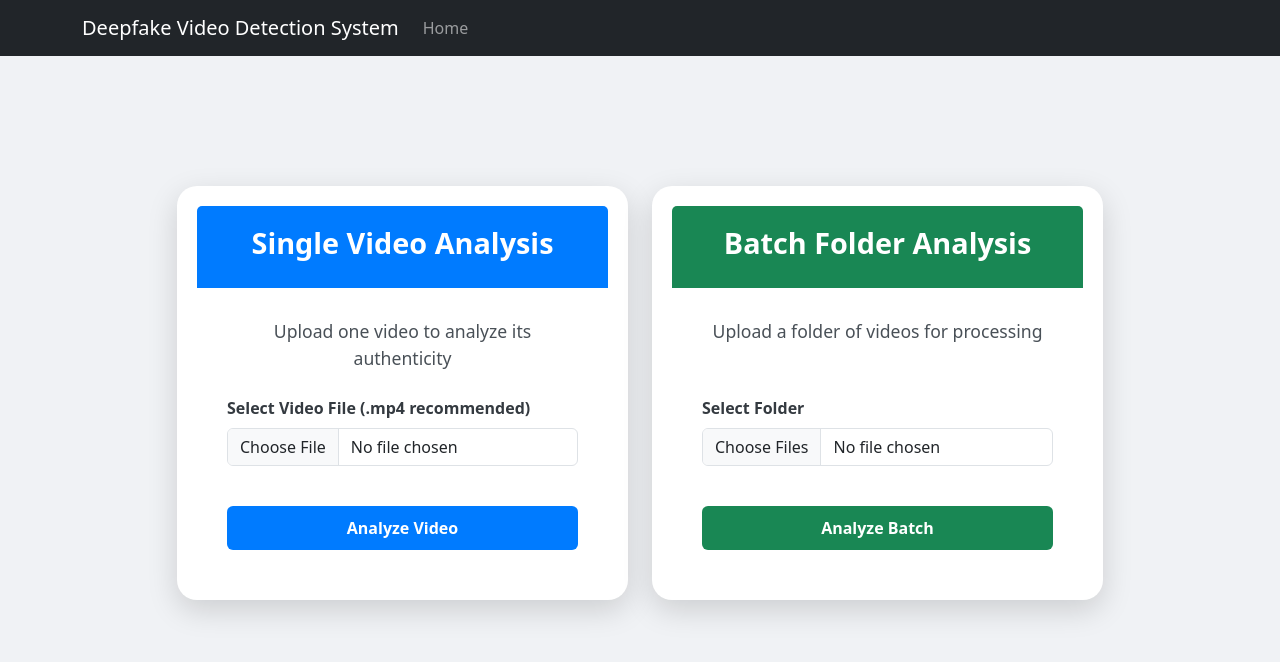
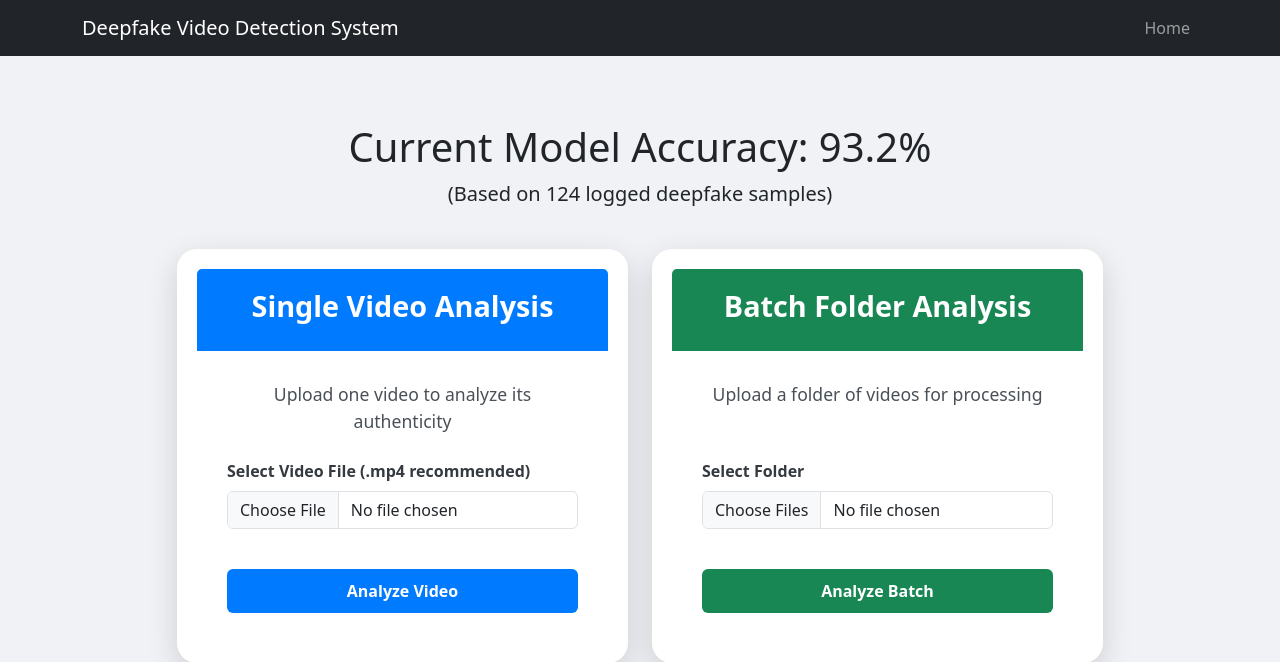
Before and after one commit to OMEGA-5656/Deepfake-Video-Detection, a Flask app: page / in a window 1280 px wide. Shown: the top 662 px of the page. Run offline with Flask 3, Linux system fonts and the light colour scheme; some libraries are stand-ins or nearby versions.

Commit message:
added accuracy calc,displaying func,div

```diff
--- a/main.py
+++ b/main.py
@@ -57,13 +57,124 @@ except Exception as e:
     print("[Deepfake Detection] Models will be loaded on first video analysis request")
 
 
+def calculate_accuracy():
+    """
+    Calculates the deepfake detection accuracy based on result.txt.
+    Assumes all videos in the log are deepfakes (Ground Truth = True).
+    """
+    try:
+        total_predictions = 0
+        correct_predictions = 0
+
+        # Ensure the log file exists
+        if not os.path.exists('result.txt'):
+            return "N/A (result.txt not found)"
+
+        with open('result.txt', 'r') as f:
+            for line in f:
+                line = line.strip()
+
+                # Check for valid log lines (e.g., "filename.mp4:True" or "filename.mp4:False")
+                # Skip comments, empty lines, or lines without a colon
+                if not line or line.startswith('#') or ':' not in line:
+                    continue
+
+                parts = line.split(':')
+                if len(parts) < 2:
+                    continue
+
+                # Get the last part as the prediction
+                prediction_str = parts[-1].strip()
+
+                # Ensure it's a valid boolean prediction
+                if prediction_str not in ['True', 'False']:
+                    continue
+
+                total_predictions += 1
+
+                # Ground truth is always True (all are deepfakes)
+                # A correct prediction is when the model also said "True"
+                if prediction_str == 'True':
+                    correct_predictions += 1
+
+        if total_predictions == 0:
+            return "N/A (No results)"
+
+        # Calculate accuracy and format to one decimal place
+        accuracy = (correct_predictions / total_predictions) * 100
+        return f"{accuracy:.1f}" # Return as formatted string "92.7"
+
+    except Exception as e:
+        print(f"[Accuracy Calc] Error: {e}")
+        traceback.print_exc()
+        return "N/A (Error)"
+
+def calculate_accuracy():
+    """
+    Calculates the deepfake detection accuracy based on result.txt.
+    Assumes all videos in the log are deepfakes (Ground Truth = True).
+    """
+    try:
+        total_predictions = 0
+        correct_predictions = 0
+
+        # Ensure the log file exists
+        if not os.path.exists('result.txt'):
+            return "N/A (result.txt not found)"
+
+        with open('result.txt', 'r') as f:
+            for line in f:
+                line = line.strip()
+
+                # Check for valid log lines (e.g., "filename.mp4:True" or "filename.mp4:False")
+                # Skip comments, empty lines, or lines without a colon
+                if not line or line.startswith('#') or ':' not in line:
+                    continue
+
+                parts = line.split(':')
+                if len(parts) < 2:
+                    continue
+
+                # Get the last part as the prediction
+                prediction_str = parts[-1].strip()
+
+                # Ensure it's a valid boolean prediction
+                if prediction_str not in ['True', 'False']:
+                    continue
+
+                total_predictions += 1
+
+                # Ground truth is always True (all are deepfakes)
+                # A correct prediction is when the model also said "True"
+                if prediction_str == 'True':
+                    correct_predictions += 1
+
+        if total_predictions == 0:
+            return "N/A (No results)"
+
+        # Calculate accuracy and format to one decimal place
+        accuracy = (correct_predictions / total_predictions) * 100
+        return f"{accuracy:.1f}" # Return as formatted string "92.7"
+
+    except Exception as e:
+        print(f"[Accuracy Calc] Error: {e}")
+        traceback.print_exc()
+        return "N/A (Error)"
+
 @app.route('/')
 def index():
     """
     Render the main upload page for Deepfake Detection.
     Users can upload a single video or a folder for batch analysis.
+
+    NOW INCLUDES ACCURACY CALCULATION.
     """
-    return render_template('index.html')
+    print("[Deepfake Detection] Calculating accuracy for homepage...")
+    current_accuracy = calculate_accuracy()
+    print(f"[Deepfake Detection] Current accuracy: {current_accuracy}%")
+
+    # Pass the calculated accuracy to the template
+    return render_template('index.html', accuracy=current_accuracy)
 
 
 @app.route('/video/<filename>')
--- a/templates/index.html
+++ b/templates/index.html
@@ -1,5 +1,6 @@
 <!DOCTYPE html>
 <html lang="en">
+
 <head>
     <meta charset="UTF-8">
     <meta name="viewport" content="width=device-width, initial-scale=1">
@@ -14,6 +15,7 @@
             display: flex;
             flex-direction: column; /* Allows footer to be pinned */
         }
+
         .main-content {
             flex-grow: 1;
             display: flex;
@@ -32,20 +34,24 @@
             background: white;
             padding: 20px;
         }
+
         .card-header {
             background-color: #007bff; /* Primary blue */
             border-radius: 20px 20px 0 0;
             padding: 20px;
             border-bottom: none;
         }
+
         .card-header.batch {
             background-color: #198754; /* Green for batch */
         }
+
         .card-title {
             color: #ffffff;
             font-size: 1.8rem;
             font-weight: 700;
         }
+
         .card-body {
             padding: 30px; /* Increased internal padding */
         }
@@ -63,6 +69,7 @@
             font-weight: 600;
             color: #343a40;
         }
+
         .btn-primary {
             background-color: #007bff;
             border: none;
@@ -71,9 +78,11 @@
             transition: background-color 0.3s ease;
             width: 100%; /* Full width button */
         }
+
         .btn-primary:hover {
             background-color: #0056b3;
         }
+
         .btn-success {
             background-color: #198754;
             border: none;
@@ -82,6 +91,7 @@
             transition: background-color 0.3s ease;
             width: 100%;
         }
+
         .btn-success:hover {
             background-color: #157347;
         }
@@ -97,6 +107,7 @@
         }
     </style>
 </head>
+
 <body>
 
     <nav class="navbar navbar-expand-lg navbar-dark bg-dark">
@@ -106,7 +117,7 @@
                 <span class="navbar-toggler-icon"></span>
             </button>
             <div class="collapse navbar-collapse" id="navbarNav">
-            <ul class="navbar-nav ml-auto">
+                <ul class="navbar-nav ms-auto">
                     <li class="nav-item">
                         <a class="nav-link" href="#">Home</a>
                     </li>
@@ -117,7 +128,7 @@
 
     <div class="container main-content">
         <div class="row w-100 justify-content-center">
-        <!-- Flash Messages -->
+
             {% with messages = get_flashed_messages() %}
                 {% if messages %}
                     <div class="col-12 col-md-10 col-lg-8">
@@ -131,7 +142,11 @@
                 {% endif %}
             {% endwith %}
 
-        <!-- Single File Upload -->
+            <div class="col-12 text-center mb-4">
+                <h2 class="display-6">Current Model Accuracy: <strong>{{ accuracy }}%</strong></h2>
+                <p class="lead">(Based on 124 logged deepfake samples)</p>
+            </div>
+
             <div class="col-lg-5 mb-4 mb-lg-0">
                 <div class="card h-100">
                     <div class="card-header text-center">
@@ -152,7 +167,6 @@
                 </div>
             </div>
 
-        <!-- Folder (Batch) Upload -->
             <div class="col-lg-5">
                 <div class="card h-100">
                     <div class="card-header text-center batch">
```
Lines whose indentation alone changed are shown as unchanged.
